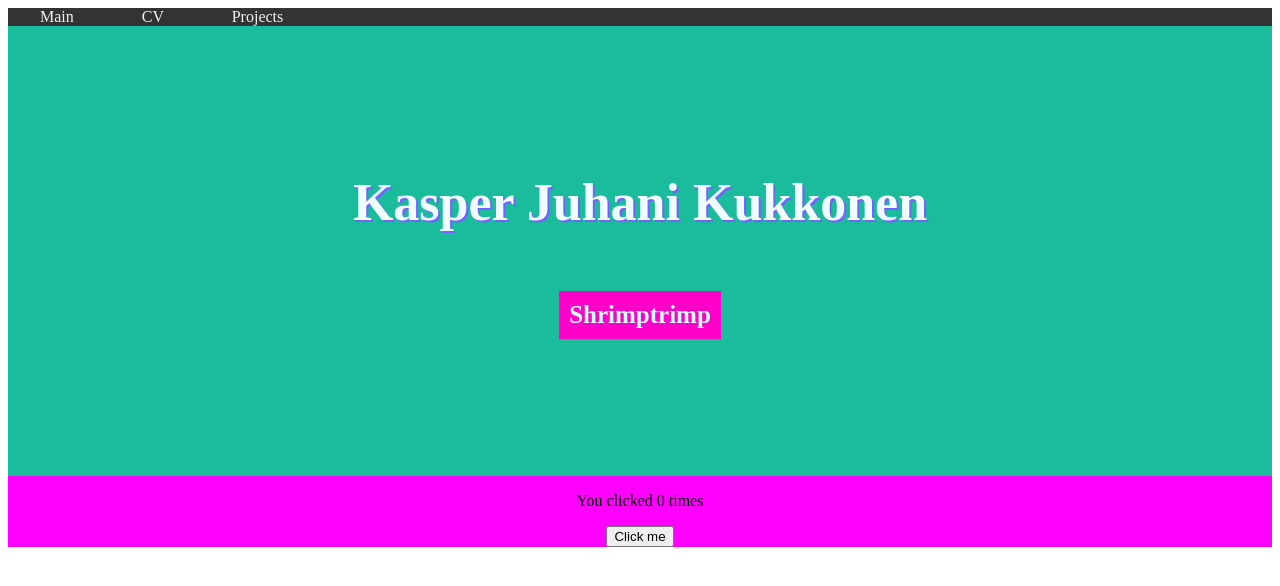
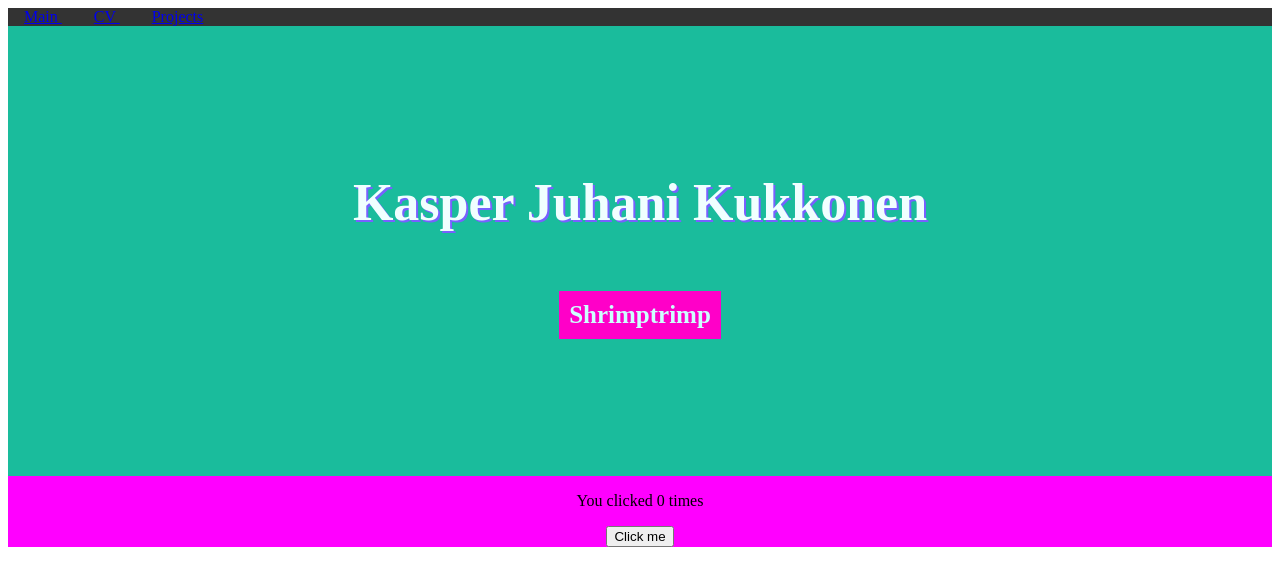
Before and after one commit to shrimptrimp/portfolio-project, a React (Create React App) app: page / in a window 1280 px wide. Shown: the top 586 px of the page. Built offline with nearby package versions, Linux system fonts and the light colour scheme.

Commit message:
changed the a properties in the navbar to p properties to fix push issue

```diff
--- a/src/components/navbar/navbar.module.scss
+++ b/src/components/navbar/navbar.module.scss
@@ -4,7 +4,7 @@
     background-color: #333;
   }
 
-  .topnav a {
+  .topnav p {
     display: inline;
     padding: 14px 16px;
     color: #f2f2f2;
--- a/src/components/navbar/navbar.tsx
+++ b/src/components/navbar/navbar.tsx
@@ -8,9 +8,9 @@ type NavbarProps = {
 const Navbar: React.FC<NavbarProps> = () => {
   return (
     <div className={styles.topnav}>
-      <a><Link to="/"> Main </Link></a>
-      <a><Link to="/first"> CV </Link></a>
-      <a><Link to="/example"> Projects </Link></a>
+      <p><Link to="/"> Main </Link></p>
+      <p><Link to="/first"> CV </Link></p>
+      <p><Link to="/example"> Projects </Link></p>
     </div>
   )
 }
```
